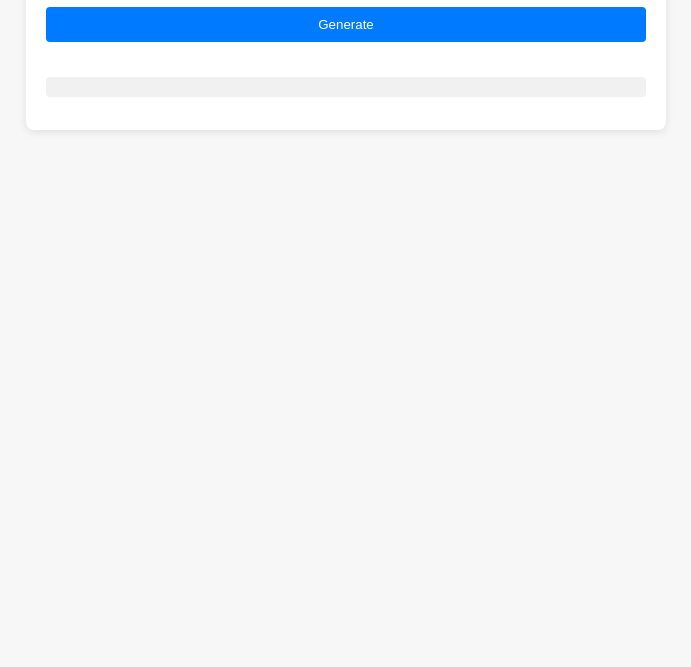
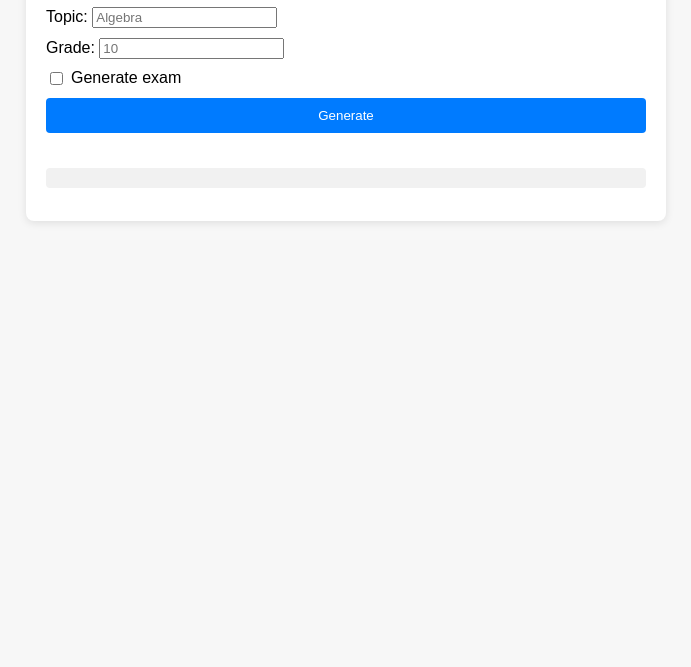
Before and after one commit to heartofbedrock/MathAIWeb, a website: page public/index.html in a window 1280 px wide. Shown: the part 133-800 px from the top of the page, without its empty margins (294-985 px from the left). Drawn offline with Linux system fonts and the light colour scheme.

Commit message:
Changed some functionalities

```diff
--- a/package.json
+++ b/package.json
@@ -18,8 +18,8 @@
     "cors": "^2.8.5",
     "dotenv": "^16.5.0",
     "express": "^5.1.0",
+    "katex": "^0.16.8",
     "openai": "^5.1.0",
-    "katex": "^0.16.8",
-    "puppeteer": "^21.6.0"
+    "puppeteer": "^21.11.0"
   }
 }
--- a/public/index.html
+++ b/public/index.html
@@ -1,15 +1,26 @@
 <!DOCTYPE html>
 <html lang="en">
 <head>
-  <meta charset="UTF-8">
-  <meta name="viewport" content="width=device-width, initial-scale=1.0">
-  <title>Math Paper Generator</title>
-  <link rel="stylesheet" href="style.css">
+<meta charset="UTF-8">
+<meta name="viewport" content="width=device-width, initial-scale=1.0">
+<title>Math AI Paper Generator</title>
+<link rel="stylesheet" href="style.css">
 </head>
 <body>
   <div class="container">
     <h1>Math Paper Generator</h1>
     <form id="paperForm">
+    <label>
+      Topic:
+      <input type="text" id="topic" placeholder="Algebra" />
+    </label>
+    <label>
+      Grade:
+      <input type="text" id="grade" placeholder="10" />
+    </label>
+    <label class="exam-option">
+      <input type="checkbox" id="exam" /> Generate exam
+    </label>
       <button type="submit" id="generateBtn">Generate</button>
     </form>
     <div id="progressContainer" style="display:none">
--- a/public/script.js
+++ b/public/script.js
@@ -62,7 +62,7 @@ async function generatePaper(e) {
   a.click();
   a.remove();
   window.URL.revokeObjectURL(url);
-});
+
 document.getElementById('downloadAnswers').addEventListener('click', () => {
   if (!answerBlob) return;
   const url = window.URL.createObjectURL(answerBlob);
```
Also changed, not shown: server.js (+0 -8 lines), 1 other file.
